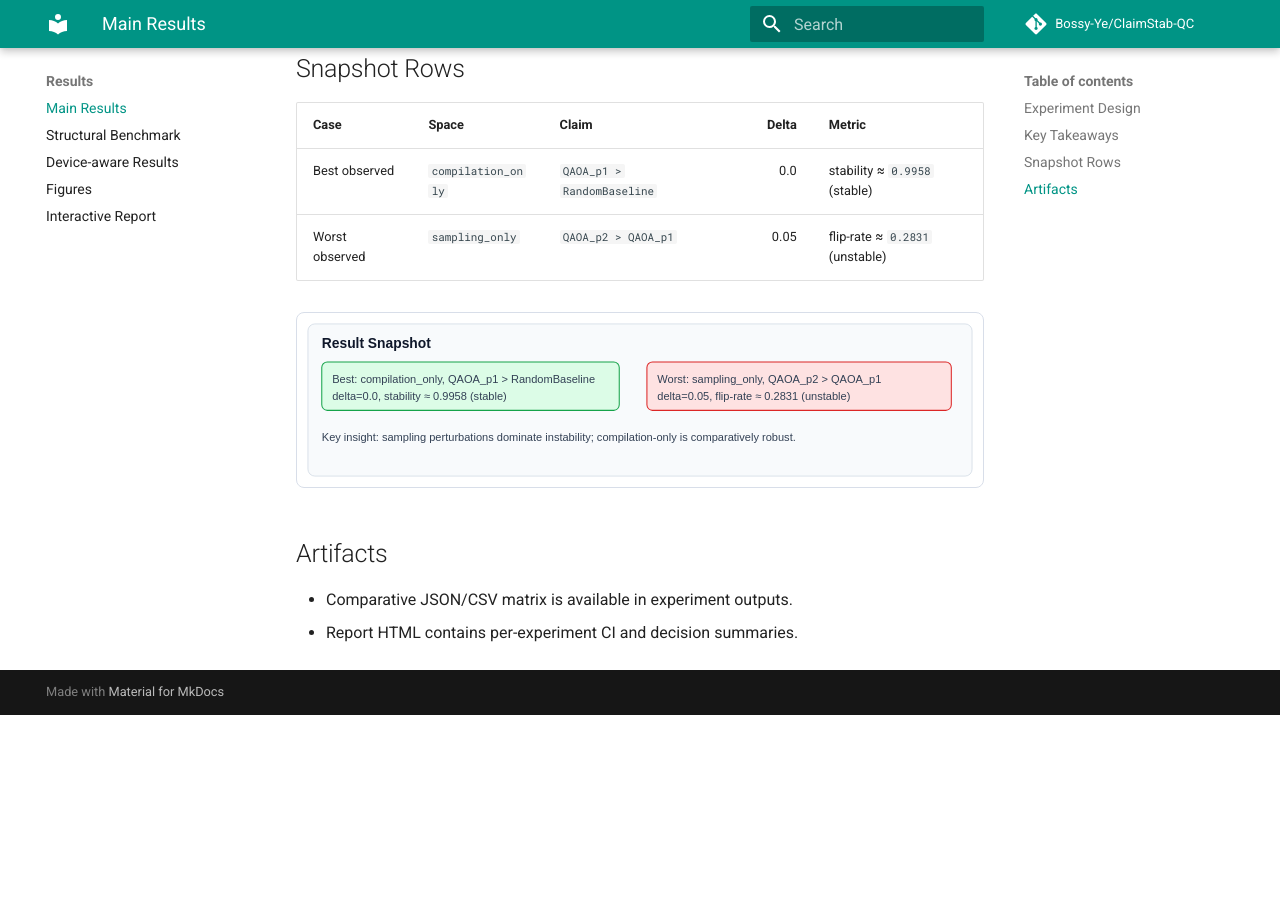
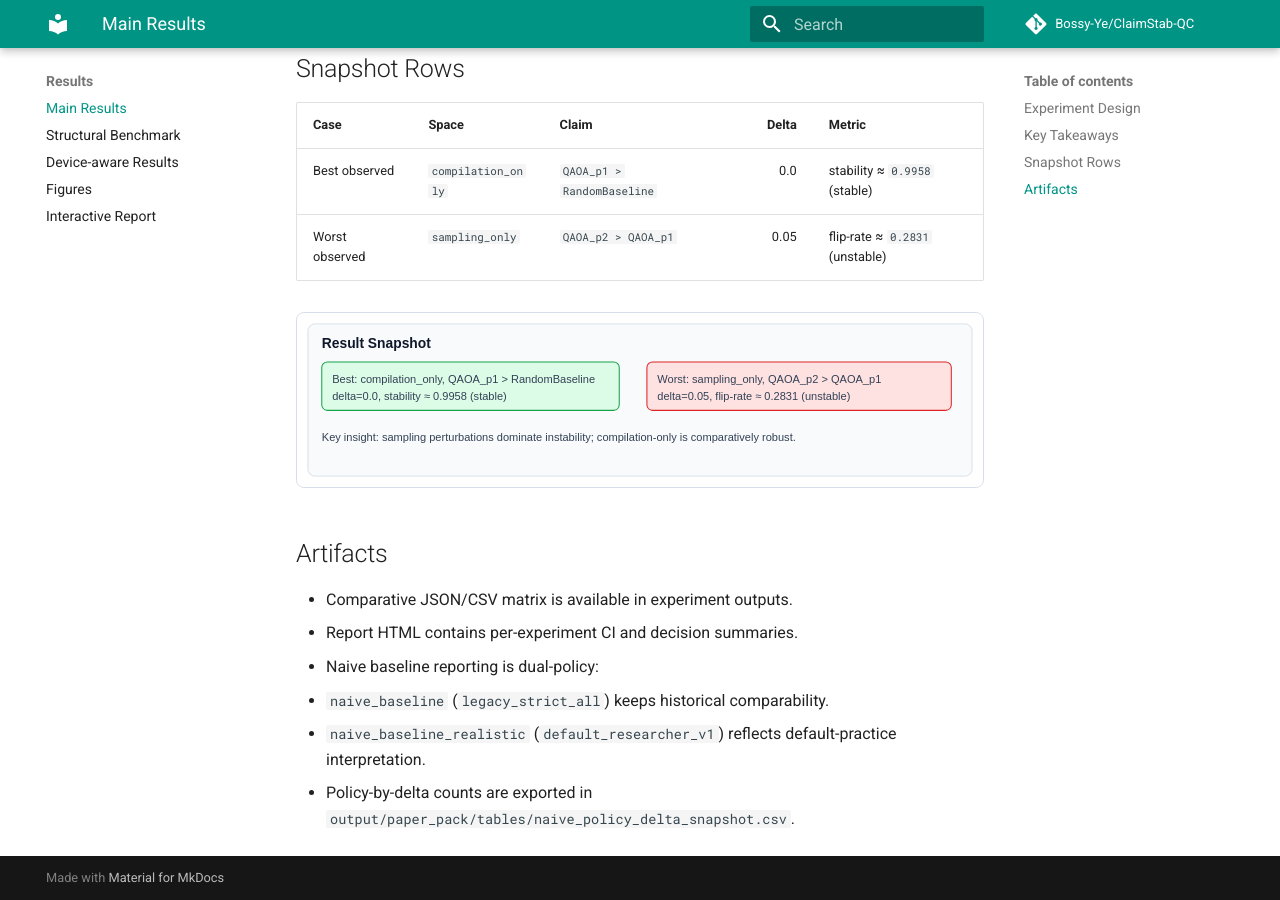
Before and after one commit to Bossy-Ye/ClaimStab-QC, an MkDocs documentation site: the page built from docs/results/main_results.md, in a window 1280 px wide and 900 px high, scrolled down 907 px. Built offline with MkDocs 1.6.1 and Material for MkDocs 9.7.7, drawn with Linux system fonts in a browser that asks for light colours; comment, search, counter and statistics services are not loaded; before the commit the page ends 1622 px from its top, so only the background shows below that.

Commit message:
Refresh docs, rerun reproducibility gate, and sync dual naive policy wording

```diff
--- a/docs/results/main_results.md
+++ b/docs/results/main_results.md
@@ -36,3 +36,7 @@ Additional tracks used for generality:
 ## Artifacts
 - Comparative JSON/CSV matrix is available in experiment outputs.
 - Report HTML contains per-experiment CI and decision summaries.
+- Naive baseline reporting is dual-policy:
+  - `naive_baseline` (`legacy_strict_all`) keeps historical comparability.
+  - `naive_baseline_realistic` (`default_researcher_v1`) reflects default-practice interpretation.
+  - Policy-by-delta counts are exported in `output/paper_pack/tables/naive_policy_delta_snapshot.csv`.
```
